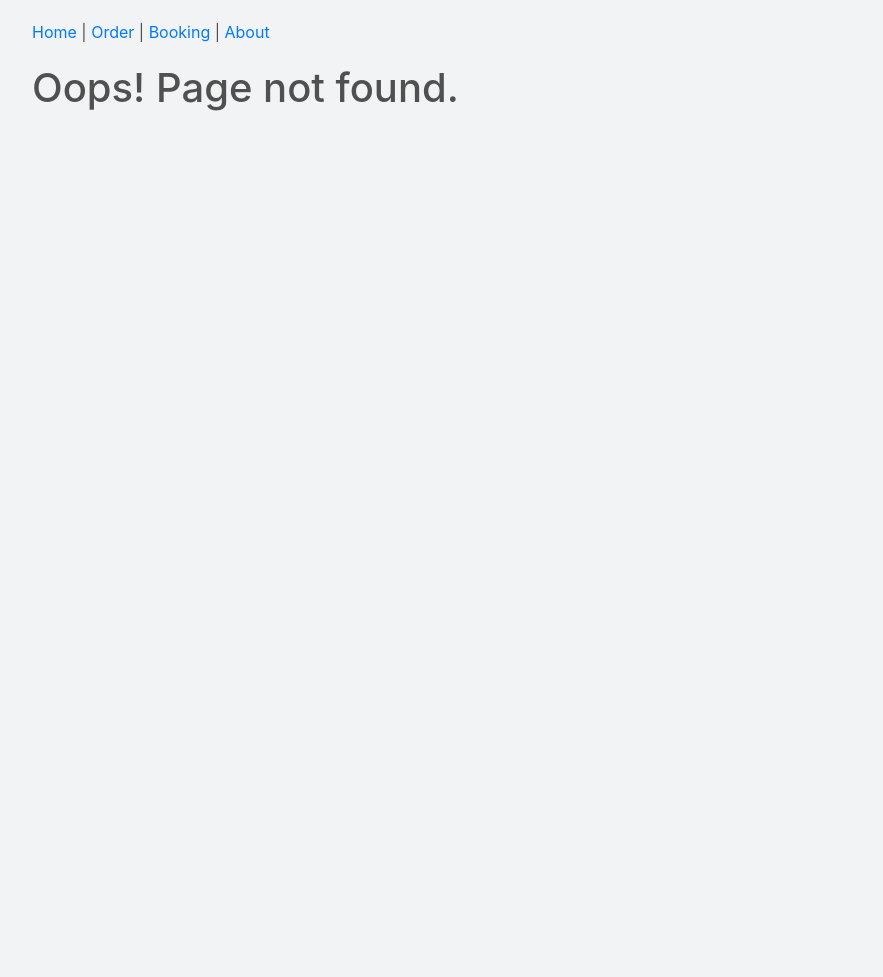
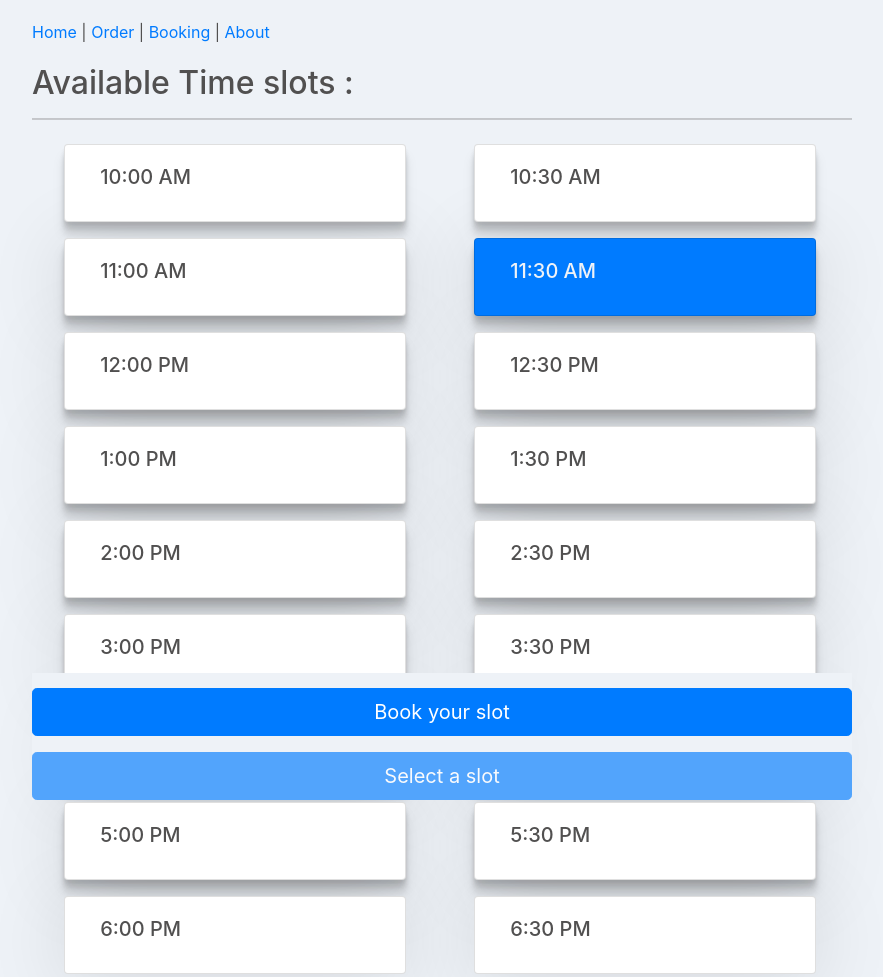
Before and after one commit to juanponce3141/frontend, a React app: page /selectingtime in a window 1280 px wide. Before the commit this address had no page. Shown: the top 977 px of the page, without its empty margins (198-1081 px from the left). Before the commit the page ends 800 px from the top, so only its background shows below. Built offline with nearby package versions, Linux system fonts and the light colour scheme; what redux-immutable-state-invariant would draw is missing.

Commit message:
additional page for inventory

```diff
--- a/src/components/App.js
+++ b/src/components/App.js
@@ -6,6 +6,8 @@ import Header from "./common/Header";
 import PageNotFound from "./PageNotFound";
 import OrdersPage from "./orders/OrdersPage";
 import BookingPage from "./orders/BookingPage";
+import SelectingtimePage from "./orders/SelectingtimePage";
+import AdminPage from "./admin/AdminPage";
 
 function App() {
     return (
@@ -16,6 +18,8 @@ function App() {
                 <Route path="/about" component={AboutPage} />
                 <Route path="/orders" component={OrdersPage} />
                 <Route path="/booking" component={BookingPage} />
+                <Route path="/selectingtime" component={SelectingtimePage} />
+                <Route path="/admin" component={AdminPage} />
                 <Route component={PageNotFound} />
             </Switch>
         </div>
--- /dev/null
+++ b/src/components/admin/AdminPage.js
@@ -0,0 +1,39 @@
+import React, {Component} from "react";
+
+class AdminPage extends Component {
+    state = {
+        chicken: {
+            total: 200
+        }
+    };
+
+    // componentDidMount() {}
+
+    render() {
+       return (
+           <div>
+               <h2>
+                   Admin Page
+               </h2>
+               <hr/>
+               <form>
+                   <h3>
+                       Current Total: 100
+                   </h3>
+                   <h3>
+                       Initial Total : 200
+                   </h3>
+                   <div className="form-group mt-5">
+                       <label htmlFor="chicken-total">Chicken total :</label>
+                       <input type="email" className="form-control" id="chicken-total"
+                              placeholder="200" />
+                       <small id="emailHelp" className="form-text text-muted">This changes complete total.</small>
+                       <button className="btn btn-primary mt-4 float-right">Edit</button>
+                   </div>
+               </form>
+           </div>
+       )
+   }
+}
+
+export default AdminPage;
--- a/src/components/home/HomePage.js
+++ b/src/components/home/HomePage.js
@@ -3,10 +3,10 @@ import { Link } from "react-router-dom";
 
 const HomePage = () => (
     <div className="jumbotron">
-        <h1>Pluralsight Administration</h1>
-        <p>React, Redux and React Router for ultra-responsive web apps.</p>
-        <Link to="about" className="btn btn-primary btn-lg">
-            Learn more
+        <h1>Heatwaves831</h1>
+        <p>Nashville hot chicken</p>
+        <Link to="/orders" className="btn btn-primary btn-lg">
+            Start order
         </Link>
     </div>
 );
--- a/src/components/orders/OrdersPage.js
+++ b/src/components/orders/OrdersPage.js
@@ -33,9 +33,9 @@ class OrdersPage extends Component {
         this.setState({ order });
     };
 
-    handleChangeComments= event => {
+    handleChangeComments = event => {
         const order = { ...this.state.order, comment: event.target.value };
-        this.setState({ order: order.order });
+        this.setState({ order });
     };
 
     handleSubmit = event => {
@@ -188,7 +188,7 @@ class OrdersPage extends Component {
                     </tbody>
                 </table>
                 {this.props.orders.length > 0 ?
-                    <Link to={"/booking"}>
+                    <Link to={"/selectingtime"}>
                         <Button type="button" className="btn btn-success btn-lg btn-block" disabled={this.props.orders.length < 1}>Submit Order</Button>
                     </Link>
                     : <button type="button" className="btn btn-secondary btn-lg btn-block" disabled={true}>Finalize Order...</button>
--- /dev/null
+++ b/src/components/orders/SelectingtimePage.js
@@ -0,0 +1,119 @@
+import React from "react";
+import {Link} from "react-router-dom";
+
+const SelectingtimePage = () => {
+    return (
+        <div>
+            <h2>
+                Available Time slots :
+            </h2>
+            <hr className="mb-4"/>
+            <div className="container time-slots">
+                <div className="row nice-space">
+                    <div className="card mb-3 mr-1 col-5 shadow-lord">
+                        <div className="card-body">
+                            <h5 className="card-title">10:00 AM</h5>
+                        </div>
+                    </div>
+                    <div className="card mb-3 mr-1 col-5 shadow-lord">
+                        <div className="card-body">
+                            <h5 className="card-title">10:30 AM</h5>
+                        </div>
+                    </div>
+                    <div className="card mb-3 mr-1 col-5 shadow-lord">
+                        <div className="card-body">
+                            <h5 className="card-title">11:00 AM</h5>
+                        </div>
+                    </div>
+                    <div className="card mb-3 mr-1 col-5 shadow-lord time-active">
+                        <div className="card-body">
+                            <h5 className="card-title">11:30 AM</h5>
+                        </div>
+                    </div>
+                    <div className="card mb-3 mr-1 col-5 shadow-lord">
+                        <div className="card-body">
+                            <h5 className="card-title">12:00 PM</h5>
+                        </div>
+                    </div>
+                    <div className="card mb-3 mr-1 col-5 shadow-lord">
+                        <div className="card-body">
+                            <h5 className="card-title">12:30 PM</h5>
+                        </div>
+                    </div>
+                    <div className="card mb-3 mr-1 col-5 shadow-lord">
+                        <div className="card-body">
+                            <h5 className="card-title">1:00 PM</h5>
+                        </div>
+                    </div>
+                    <div className="card mb-3 mr-1 col-5 shadow-lord">
+                        <div className="card-body">
+                            <h5 className="card-title">1:30 PM</h5>
+                        </div>
+                    </div>
+                    <div className="card mb-3 mr-1 col-5 shadow-lord">
+                        <div className="card-body">
+                            <h5 className="card-title">2:00 PM</h5>
+                        </div>
+                    </div>
+                    <div className="card mb-3 mr-1 col-5 shadow-lord">
+                        <div className="card-body">
+                            <h5 className="card-title">2:30 PM</h5>
+                        </div>
+                    </div>
+                    <div className="card mb-3 mr-1 col-5 shadow-lord">
+                        <div className="card-body">
+                            <h5 className="card-title">3:00 PM</h5>
+                        </div>
+                    </div>
+                    <div className="card mb-3 mr-1 col-5 shadow-lord">
+                        <div className="card-body">
+                            <h5 className="card-title">3:30 PM</h5>
+                        </div>
+                    </div>
+                    <div className="card mb-3 mr-1 col-5 shadow-lord">
+                        <div className="card-body">
+                            <h5 className="card-title">4:00 PM</h5>
+                        </div>
+                    </div>
+                    <div className="card mb-3 mr-1 col-5 shadow-lord">
+                        <div className="card-body">
+                            <h5 className="card-title">4:30 PM</h5>
+                        </div>
+                    </div>
+                    <div className="card mb-3 mr-1 col-5 shadow-lord">
+                        <div className="card-body">
+                            <h5 className="card-title">5:00 PM</h5>
+                        </div>
+                    </div>
+                    <div className="card mb-3 mr-1 col-5 shadow-lord">
+                        <div className="card-body">
+                            <h5 className="card-title">5:30 PM</h5>
+                        </div>
+                    </div>
+                    <div className="card mb-3 mr-1 col-5 ">
+                        <div className="card-body">
+                            <h5 className="card-title">6:00 PM</h5>
+                        </div>
+                    </div>
+                    <div className="card mb-3 mr-1 col-5">
+                        <div className="card-body">
+                            <h5 className="card-title">6:30 PM</h5>
+                        </div>
+                    </div>
+                </div>
+            </div>
+            <div className="time-buttons">
+                <Link to={"/booking"}>
+                    <button className="btn btn-lg btn-primary mb-3 btn-block" disabled={false}>
+                        Book your slot
+                    </button>
+                </Link>
+                <button className="btn btn-lg btn-primary mb-3 btn-block" disabled={true}>
+                    Select a slot
+                </button>
+            </div>
+        </div>
+    )
+}
+
+export default SelectingtimePage;
--- a/src/index.css
+++ b/src/index.css
@@ -1,5 +1,5 @@
 body {
-    background: #f2f3f4;
+    background: #EEF2F7;
     /*background: linear-gradient(90deg, rgb(247, 247, 247) 0%, rgb(205, 212, 226) 35%, rgb(205, 223, 226) 100%);*/
     color: #515050;
 }
@@ -11,3 +11,34 @@ body {
 nav {
     padding: 20px 0 20px 0;
 }
+
+.nice-space {
+    justify-content: space-around;
+}
+
+.time-slots {
+
+}
+
+.time-buttons {
+    padding-top: 15px;
+    position: -webkit-sticky;
+    position: sticky;
+    bottom: 0;
+    background-color: #EEF2F7;
+}
+
+.time-active {
+    background-color: #007bff;
+    color: #EEF2F7;
+}
+
+.shadow-lord {
+    box-shadow:
+            0 2.8px 2.2px rgba(0, 0, 0, 0.034),
+            0 6.7px 5.3px rgba(0, 0, 0, 0.048),
+            0 5.5px 5px rgba(0, 0, 0, 0.06),
+            0 12.3px 6.9px rgba(0, 0, 0, 0.072),
+            0 12.8px 12.4px rgba(0, 0, 0, 0.086),
+            0 100px 80px rgba(0, 0, 0, 0.12)
+}
--- a/src/redux/actions/actionTypes.js
+++ b/src/redux/actions/actionTypes.js
@@ -1,3 +1,4 @@
 export const CREATE_ORDER = "CREATE_ORDER";
 export const CREATE_BOOKING = "CREATE_BOOKING";
 export const LOAD_BOOKING_SUCCESS = "LOAD_BOOKING_SUCCESS";
+export const LOAD_CHICKEN_COUNT = "LOAD_CHICKEN_COUNT";
```
Also changed, not shown: src/components/orders/BookingPage.js (+7 -30 lines).
